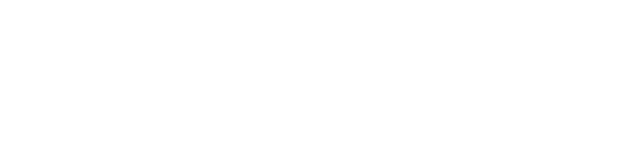
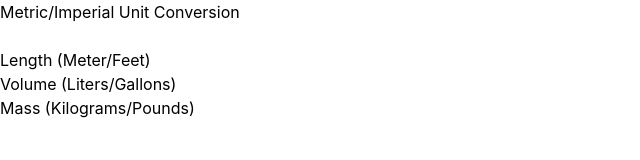
Before and after one commit to mpflo/unit-converter-scrimba, a website: page index.html in a window 1280 px wide. Shown: the whole page, without its empty margins (0-640 px from the left). Drawn offline with Linux system fonts and the light colour scheme.

Commit message:
adiciona elementos de texto

```diff
--- a/index.html
+++ b/index.html
@@ -4,6 +4,23 @@
         <title>Unit Converter</title>
     </head>
     <body>
+        <section>
+            <h1>Metric/Imperial Unit Conversion</h1>
+            <input type="number" id="num">
+
+            <div>
+                <h2>Length (Meter/Feet)</h2>
+                <p></p>
+            </div>
+            <div>
+                <h2>Volume (Liters/Gallons)</h2>
+                <p></p>
+            </div>
+            <div>
+                <h2>Mass (Kilograms/Pounds)</h2>
+                <p></p>
+            </div>
+        </section>
         <script src="index.js"></script>
     </body>
 </html>
```
